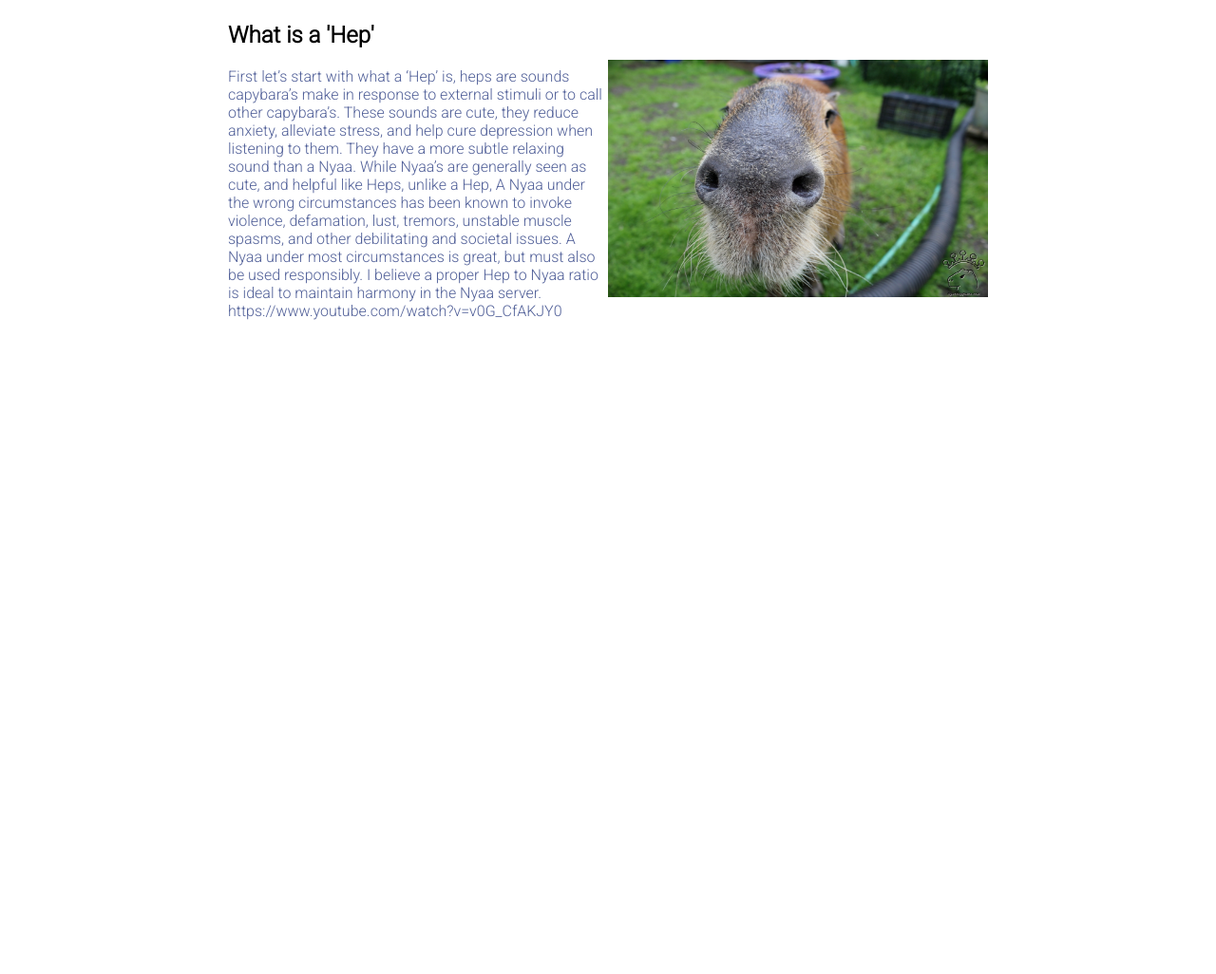
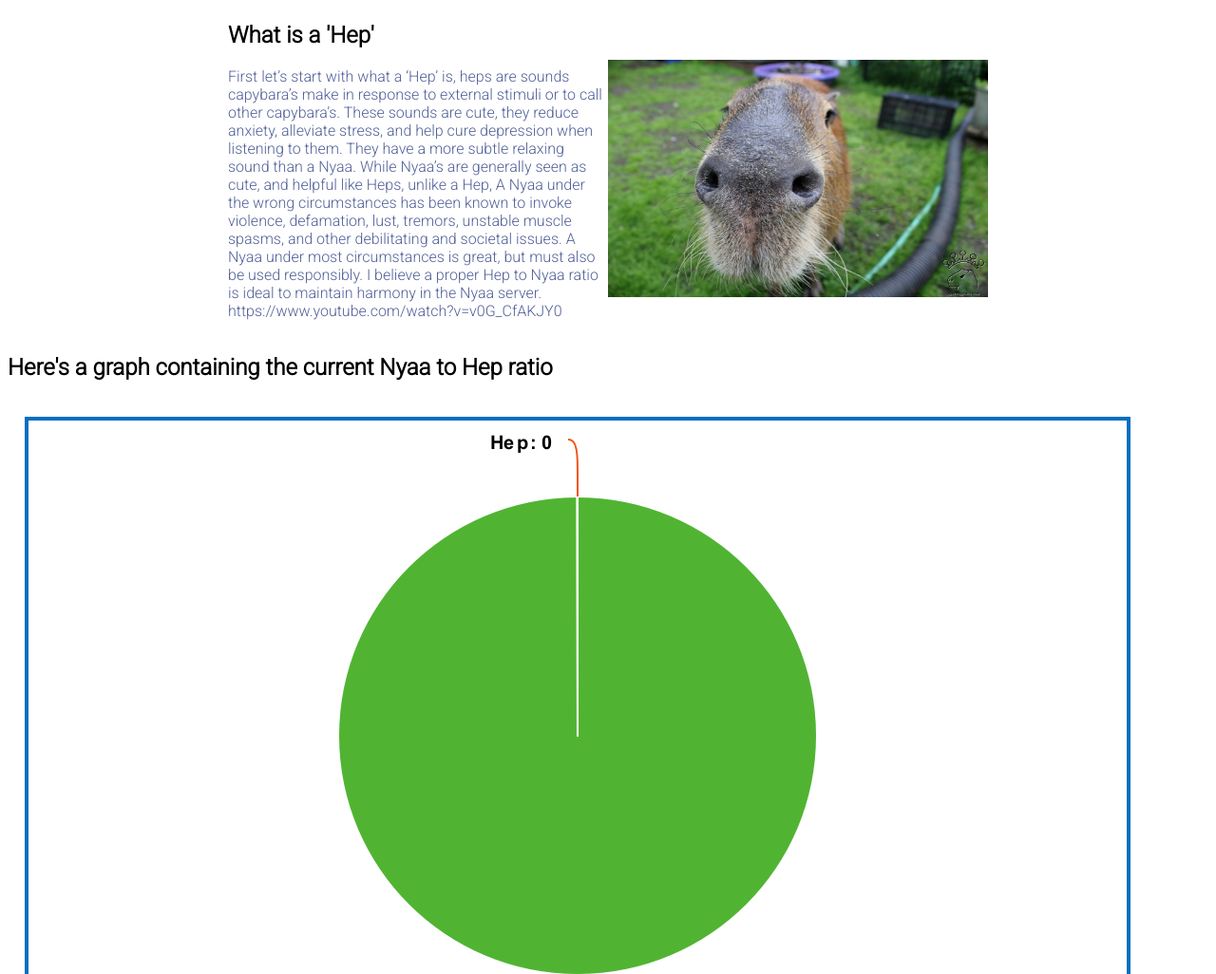
Before and after one commit to XianScripts/Nyaa, a plain HTML site: page index.html in a window 1280 px wide. Shown: the part 934-1960 px from the top of the page at 95% size. Before the commit the page ends 1295 px from the top, so only its background shows below. Drawn offline with Linux system fonts and the light colour scheme.

Commit message:
Made first two pages of website

```diff
--- a/index.html
+++ b/index.html
@@ -42,6 +42,11 @@
             </div>
         </div>
 
+        <div class="graphpage">
+            <div class="graphheader"><h2>Here's a graph containing the current Nyaa to Hep ratio</h2></div>
+            <img class="graph1" src="images/chart1.png" alt="chart1">
+        </div>
+
     </body>
 
 
```
